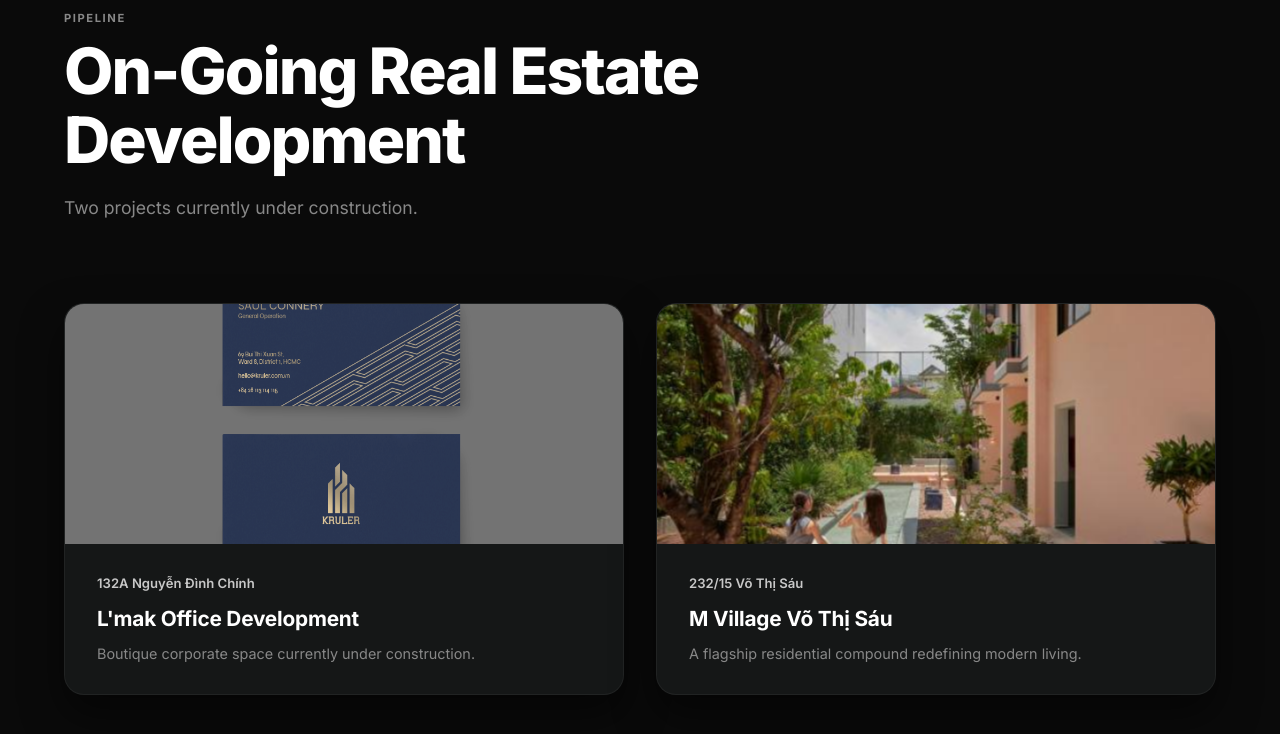
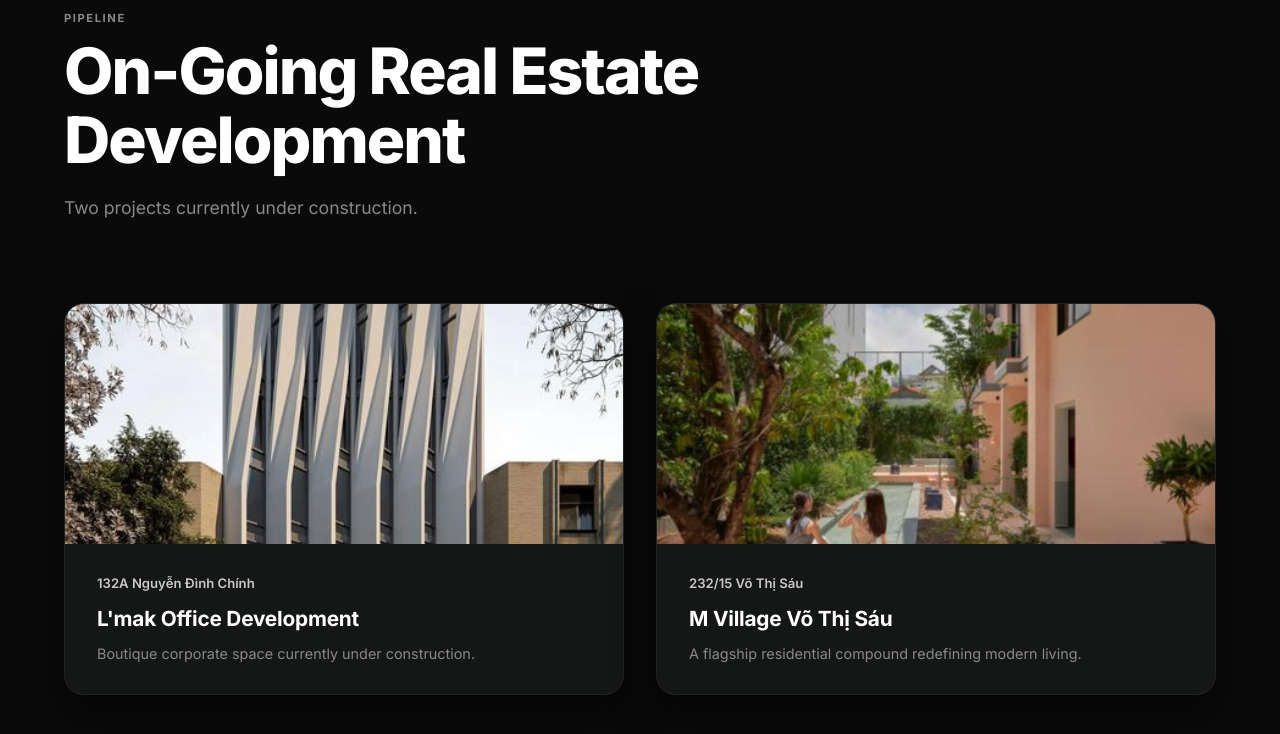
Before and after one commit to Shubh-221b375/Kruler-Holdings-website, a React (Vite) app: page / in a window 1280 px wide. Shown: the part 6031-6765 px from the top of the page. Built offline with nearby package versions, Linux system fonts and the light colour scheme; the HTML template or start-up script is replaced by a standard one; a web font is replaced by a local one.

Commit message:
Restrict L'mak Office Development to single image

```diff
--- a/src/data/properties.js
+++ b/src/data/properties.js
@@ -86,8 +86,6 @@ export const developmentCards = [
     fullDescription: "This upcoming development is designed to cater to high-growth tech and creative firms. With a focus on natural light, outdoor terraces, and state-of-the-art HVAC systems, the L'mak Office development represents the next generation of healthy, productive workspaces.",
     images: [
       '/media/Lmak Office/building.jpg',
-      '/media/Lmak Office/1.png',
-      '/media/Lmak Office/2.png',
     ]
   },
   {
```
